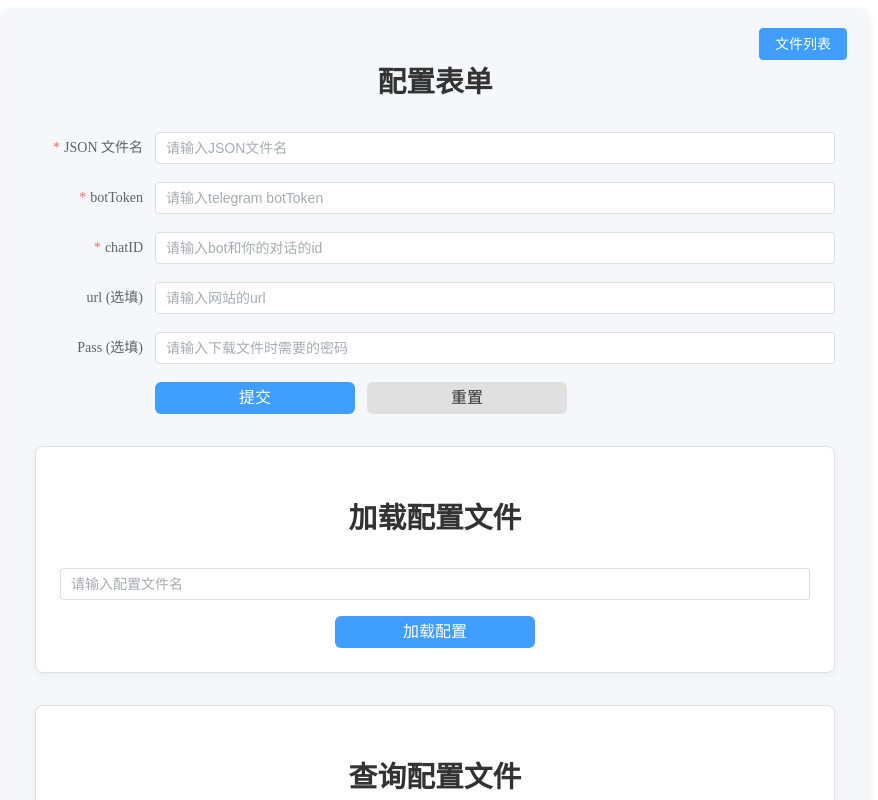
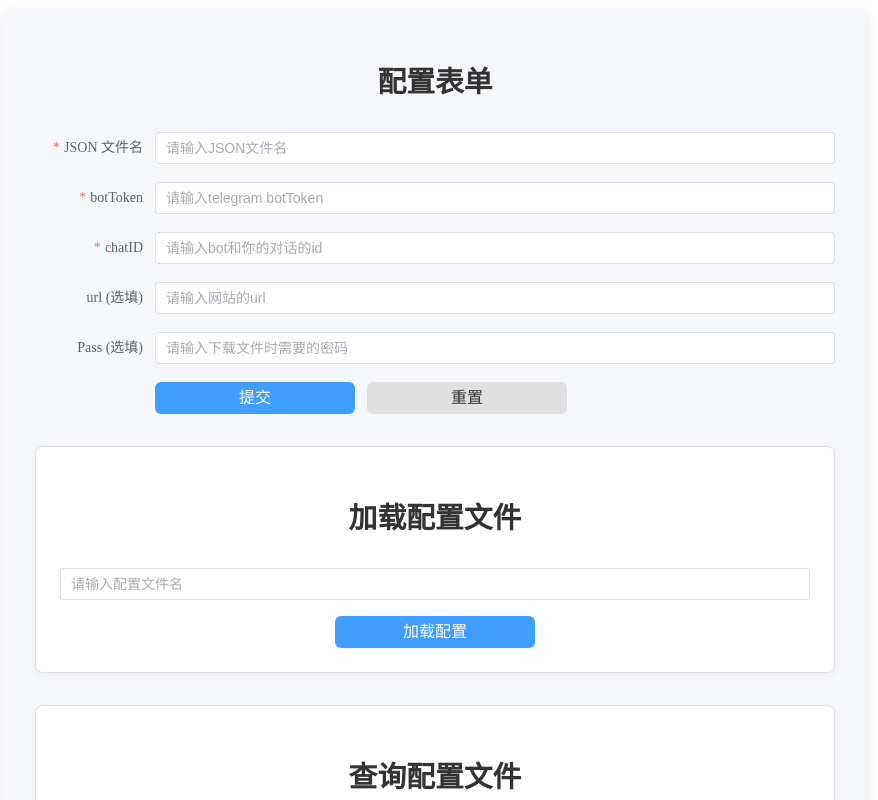
Before and after one commit to SkyDependence/tgDrive-front, a Vue app: page / in a window 1280 px wide. Shown: the top 800 px of the page, without its empty margins (205-1083 px from the left). Built offline with nearby package versions, Linux system fonts and the light colour scheme.

Commit message:
🦄 refactor:

```diff
--- a/src/views/Home.vue
+++ b/src/views/Home.vue
@@ -1,9 +1,5 @@
 <template>
   <div id="app" class="app-container">
-    <!-- 跳转按钮 -->
-    <div class="top-right-button">
-      <el-button type="primary" @click="goToFileList">文件列表</el-button>
-    </div>
 
     <h1 class="title">配置表单</h1>
 
@@ -199,10 +195,6 @@ const fetchConfig = async (name: string) => {
   }
 };
 
-// 跳转到文件列表页面
-const goToFileList = () => {
-  router.push('/fileList');
-};
 </script>
 
 <style scoped>
@@ -216,11 +208,6 @@ const goToFileList = () => {
   position: relative;
 }
 
-.top-right-button {
-  position: absolute;
-  top: 20px;
-  right: 20px;
-}
 
 .title {
   font-size: 1.8rem;
```
